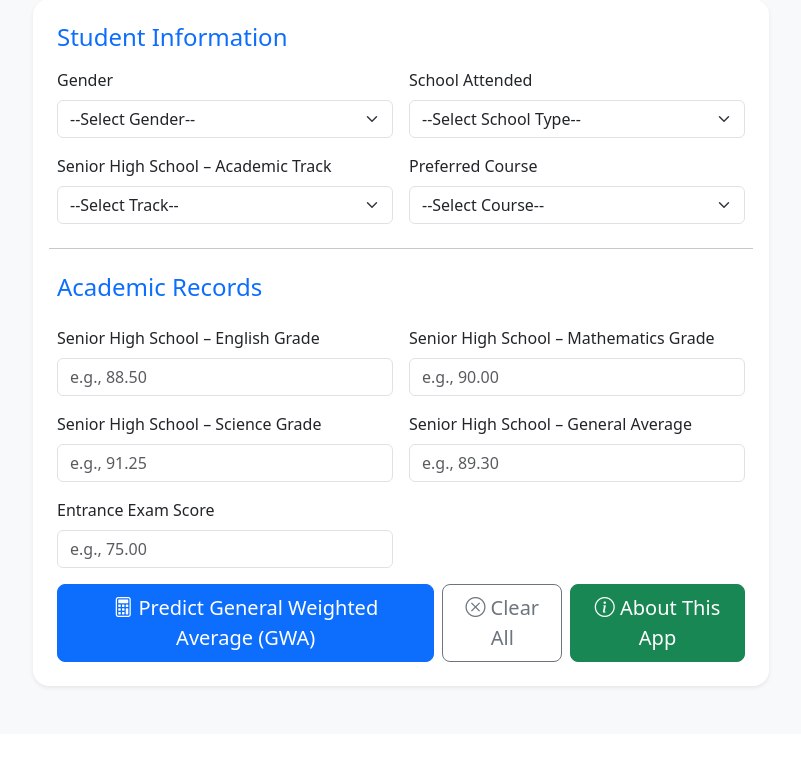
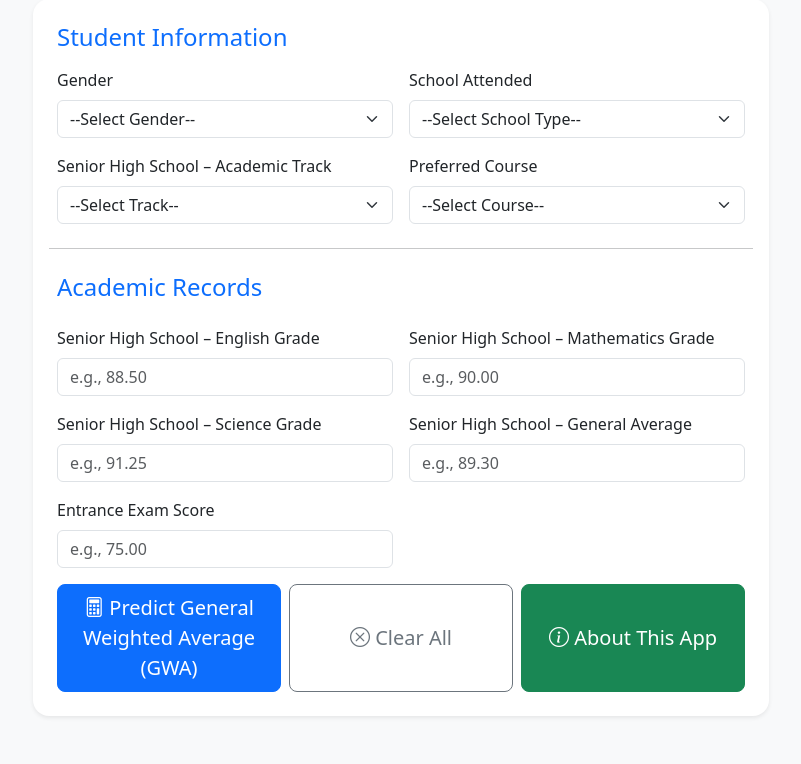
Before and after one commit to Breymar34/AcadGWAlytics, a Flask app: page / in a window 1280 px wide. Shown: the part 122-886 px from the top of the page, without its empty margins (239-1040 px from the left). Before the commit the page ends 811 px from the top, so only its background shows below. Run offline with Flask 3, Linux system fonts and the light colour scheme; parts of the project's set-up code (start-up, migrations or seed data) failed here and were passed over.

Commit message:
Update index.html

```diff
--- a/templates/index.html
+++ b/templates/index.html
@@ -209,22 +209,21 @@
                 <div class="invalid-feedback">Please enter a valid score between 0–100.</div>
               </div>
 
-              <!-- Submit & Clear Buttons -->
-              <div class="col-12 d-flex gap-2 mt-3">
-                <button type="submit" class="btn btn-primary btn-lg">
+              <!-- Submit, Clear & About Buttons -->
+              <div class="col-12 d-flex flex-column flex-md-row gap-2 mt-3">
+                <button type="submit" class="btn btn-primary btn-lg w-100 w-md-auto">
                   <i class="bi bi-calculator"></i> Predict General Weighted Average (GWA)
                 </button>
 
-                <!-- JS-driven: clears all inputs to blank (not revert to value attr) -->
-                <button type="button" id="clearBtn" class="btn btn-outline-secondary btn-lg">
+                <!-- JS-driven: clears all inputs to blank -->
+                <button type="button" id="clearBtn" class="btn btn-outline-secondary btn-lg w-100 w-md-auto">
                   <i class="bi bi-x-circle"></i> Clear All
                 </button>
 
                 <!-- About Button -->
-                <button type="button" data-bs-toggle="modal" data-bs-target="#aboutModal" class="btn btn-success btn-lg">
+                <button type="button" data-bs-toggle="modal" data-bs-target="#aboutModal" class="btn btn-success btn-lg w-100 w-md-auto">
                   <i class="bi bi-info-circle"></i> About This App
                 </button>
-
               </div>
 
             </form>
```
